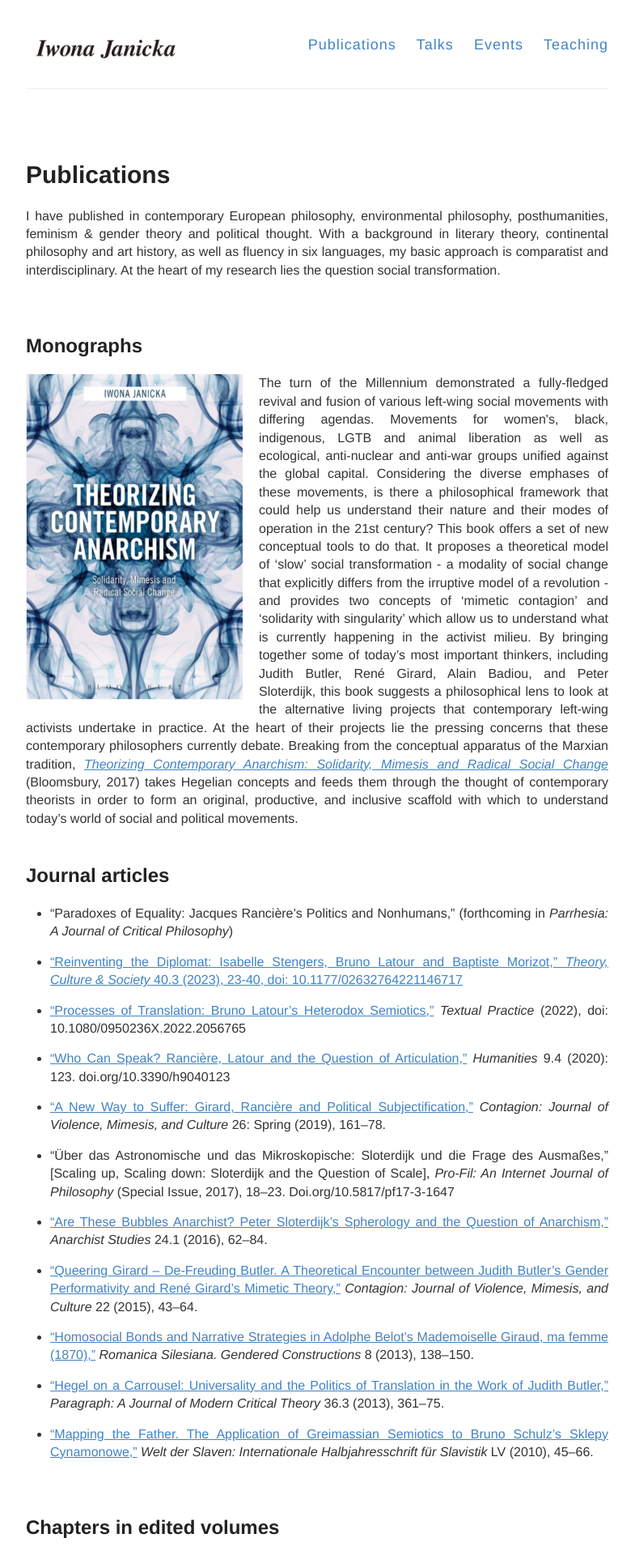
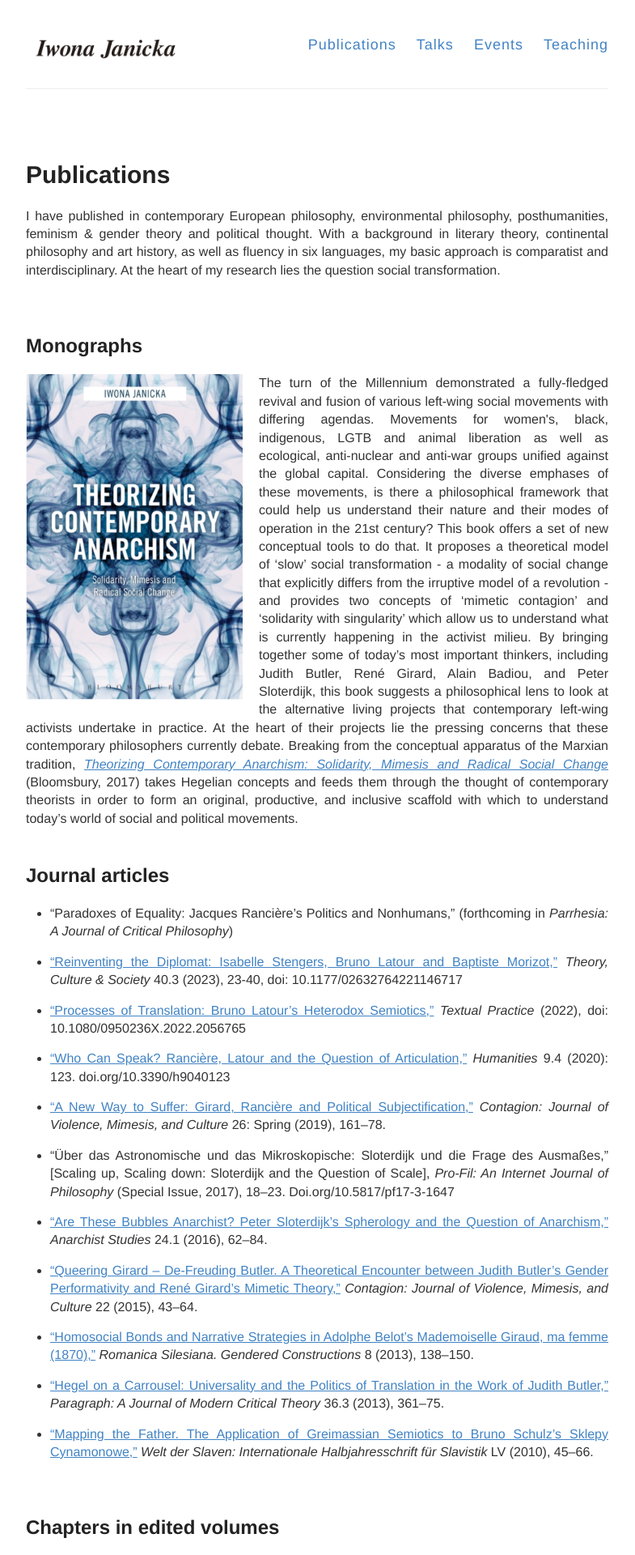
Before and after one commit to IJanicka/IJanicka.github.io, a Jekyll site: the page built from publications.md, in a window 1280 px wide. Shown: the top 1920 px of the page at 81% size, without its empty margins (248-1033 px from the left). Built offline with Jekyll 4.4.1, drawn with Linux system fonts in a browser that asks for light colours.

```diff
--- a/publications.md
+++ b/publications.md
@@ -21,7 +21,7 @@ The turn of the Millennium demonstrated a fully-fledged revival and fusion of va
 
 *  “Paradoxes of Equality: Jacques Rancière’s Politics and Nonhumans,” (forthcoming in *Parrhesia: A Journal of Critical Philosophy*)<br>
 
-* <a href="https://journals.sagepub.com/doi/10.1177/02632764221146717" target="_blank">“Reinventing the Diplomat: Isabelle Stengers, Bruno Latour and Baptiste Morizot,” *Theory, Culture & Society* 40.3 (2023), 23-40, doi: 10.1177/02632764221146717<br>
+* <a href="https://journals.sagepub.com/doi/10.1177/02632764221146717" target="_blank">“Reinventing the Diplomat: Isabelle Stengers, Bruno Latour and Baptiste Morizot,”</a> *Theory, Culture & Society* 40.3 (2023), 23-40, doi: 10.1177/02632764221146717<br>
 
 *	<a href="https://www.tandfonline.com/doi/abs/10.1080/0950236X.2022.2056765" target="_blank">“Processes of Translation: Bruno Latour’s Heterodox Semiotics,”</a> *Textual Practice* (2022), doi: 10.1080/0950236X.2022.2056765<br>
 
```
